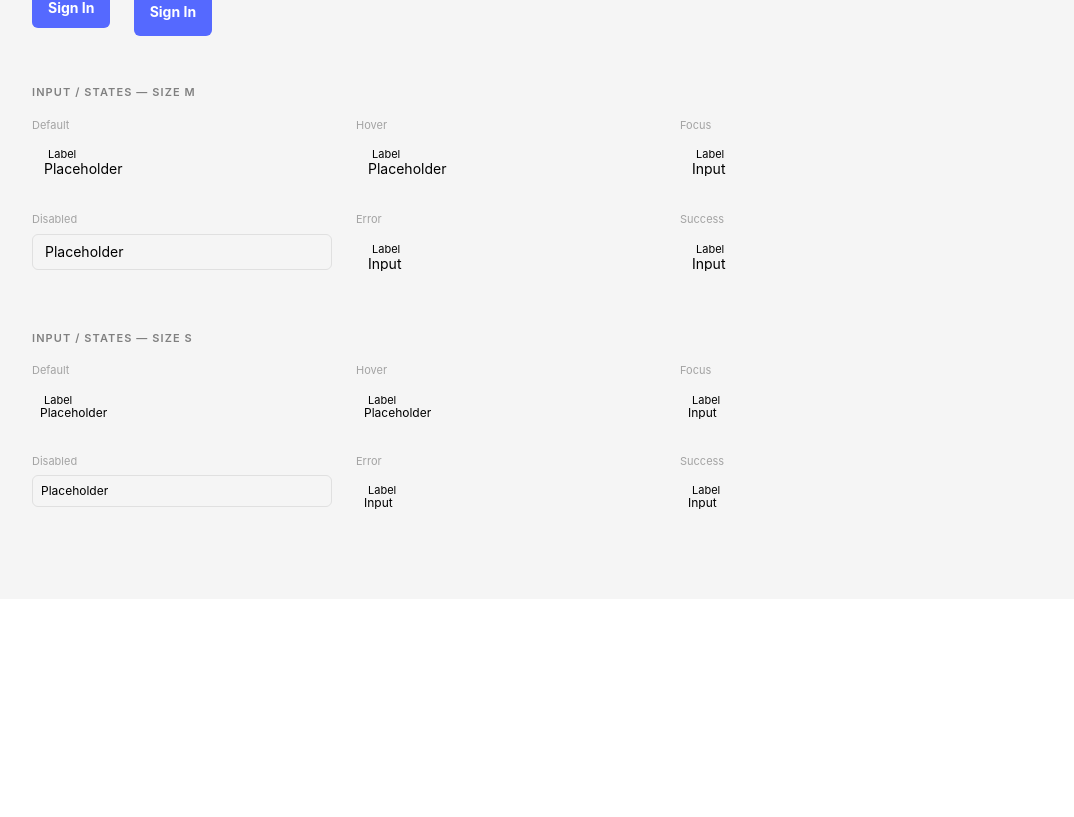
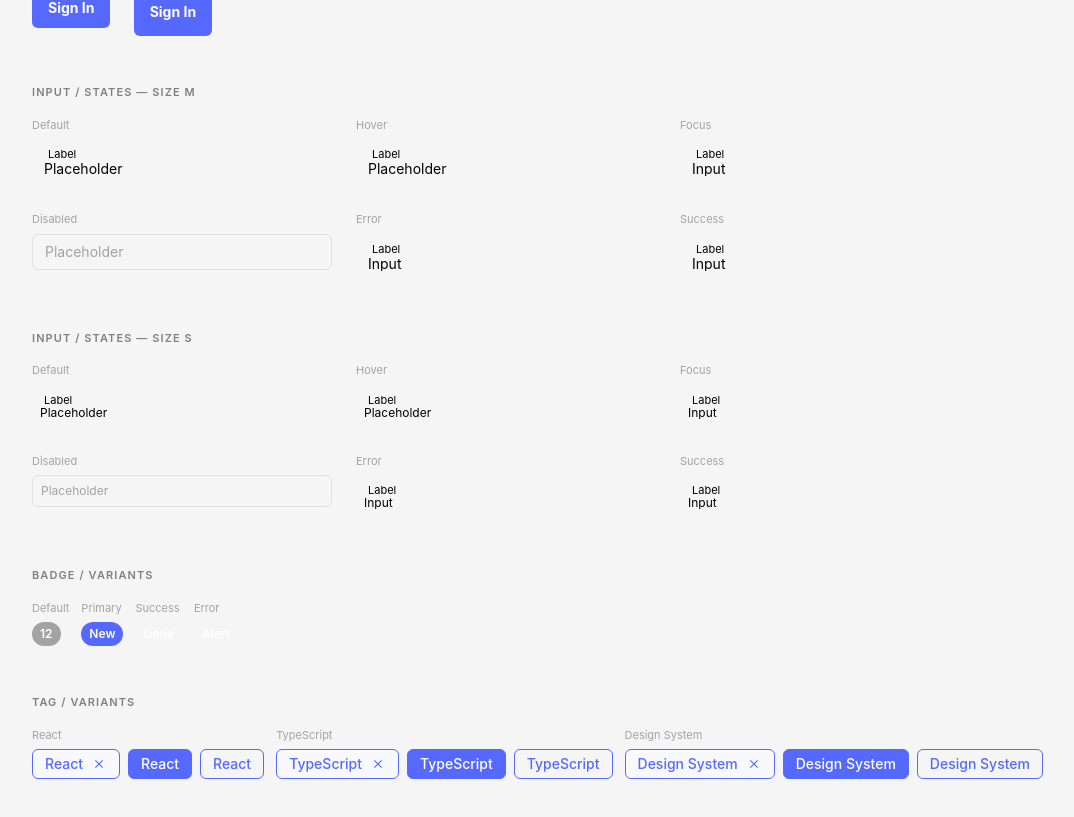
Before and after one commit to artempoliakov-ai/crm-design-system, a React (Vite) app: page / in a window 1280 px wide. Shown: the part 485-1302 px from the top of the page, without its empty margins (56-1130 px from the left). Before the commit the page ends 1084 px from the top, so only its background shows below. Built offline with nearby package versions, Linux system fonts and the light colour scheme.

Commit message:
feat: add Badge and Tag components

```diff
--- a/src/App.tsx
+++ b/src/App.tsx
@@ -1,6 +1,8 @@
-import { type ReactNode } from 'react';
+import { type ReactNode, useState } from 'react';
 import { Button } from './components/Button';
 import { Input } from './components/Input';
+import { Badge } from './components/Badge';
+import { Tag } from './components/Tag';
 
 function Section({
   title,
@@ -151,9 +153,57 @@ function App() {
           </Labeled>
         </Section>
 
+        {/* ── Badge / Variants ─────────────────────────────────────────────────── */}
+        <Section title="Badge / Variants" gap={12}>
+          <Labeled label="Default">
+            <Badge variant="default">12</Badge>
+          </Labeled>
+          <Labeled label="Primary">
+            <Badge variant="primary">New</Badge>
+          </Labeled>
+          <Labeled label="Success">
+            <Badge variant="success">Done</Badge>
+          </Labeled>
+          <Labeled label="Error">
+            <Badge variant="error">Alert</Badge>
+          </Labeled>
+        </Section>
+
+        {/* ── Tag / Variants ───────────────────────────────────────────────────── */}
+        <Section title="Tag / Variants" gap={12}>
+          <TagDemo />
+        </Section>
+
       </div>
     </div>
   );
 }
 
+function TagDemo() {
+  const [tags, setTags] = useState(['React', 'TypeScript', 'Design System']);
+
+  return (
+    <div style={{ display: 'flex', gap: 12, flexWrap: 'wrap' }}>
+      {tags.map(tag => (
+        <div key={tag} style={{ display: 'flex', flexDirection: 'column', gap: 6, alignItems: 'flex-start' }}>
+          <span style={{ fontSize: 11, color: 'var(--foreground-stroke-and-icons-default-light)', fontFamily: 'inherit' }}>
+            {tag}
+          </span>
+          <div style={{ display: 'flex', gap: 8 }}>
+            <Tag variant="default" onClose={() => setTags(tags.filter(t => t !== tag))}>
+              {tag}
+            </Tag>
+            <Tag variant="primary">
+              {tag}
+            </Tag>
+            <Tag variant="outline">
+              {tag}
+            </Tag>
+          </div>
+        </div>
+      ))}
+    </div>
+  );
+}
+
 export default App;
--- /dev/null
+++ b/src/components/Badge.tsx
@@ -0,0 +1,23 @@
+import { type ReactNode } from 'react';
+
+type BadgeVariant = 'default' | 'primary' | 'success' | 'error';
+
+interface BadgeProps {
+  variant?: BadgeVariant;
+  children: ReactNode;
+}
+
+const variants: Record<BadgeVariant, string> = {
+  default: 'bg-stroke-light text-text-white',
+  primary: 'bg-brand text-text-white',
+  success: 'bg-system-success-500 text-text-white',
+  error: 'bg-system-error-500 text-text-white',
+};
+
+export function Badge({ variant = 'default', children }: BadgeProps) {
+  return (
+    <span className={`inline-flex items-center justify-center px-2 py-1 rounded-full text-xs font-semibold ${variants[variant]}`}>
+      {children}
+    </span>
+  );
+}
--- /dev/null
+++ b/src/components/Tag.tsx
@@ -0,0 +1,33 @@
+import { type ReactNode } from 'react';
+import CloseIcon from '@mui/icons-material/Close';
+
+type TagVariant = 'default' | 'primary' | 'outline';
+
+interface TagProps {
+  variant?: TagVariant;
+  onClose?: () => void;
+  children: ReactNode;
+}
+
+const variants: Record<TagVariant, string> = {
+  default: 'bg-surface-brand text-text-brand border border-stroke-brand',
+  primary: 'bg-brand text-text-white border border-brand',
+  outline: 'bg-transparent text-text-brand border border-stroke-brand',
+};
+
+export function Tag({ variant = 'default', onClose, children }: TagProps) {
+  return (
+    <div className={`inline-flex items-center gap-2 px-3 py-1 rounded-md text-sm font-medium ${variants[variant]}`}>
+      <span>{children}</span>
+      {onClose && (
+        <button
+          onClick={onClose}
+          className="flex items-center justify-center w-4 h-4 hover:opacity-70 transition-opacity"
+          aria-label="Remove tag"
+        >
+          <CloseIcon style={{ width: 14, height: 14 }} />
+        </button>
+      )}
+    </div>
+  );
+}
```
